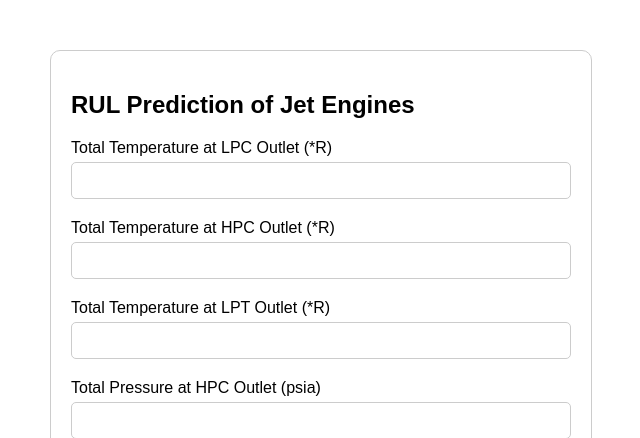
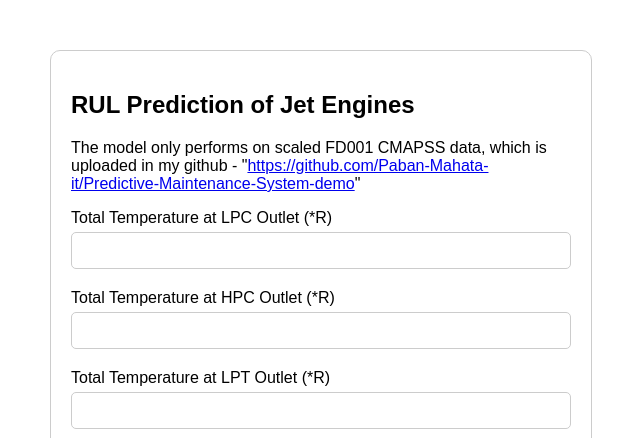
Before and after one commit to Paban-Mahata-it/Predictive-Maintenance-System-demo, a Flask app: page / in a window 1280 px wide. Shown: the top 438 px of the page, without its empty margins (319-959 px from the left). Run offline with Flask 3, Linux system fonts and the light colour scheme; parts of the project's set-up code (start-up, migrations or seed data) failed here and were passed over.

Commit message:
Added the dataset for people to use

```diff
--- a/templates/index.html
+++ b/templates/index.html
@@ -42,6 +42,8 @@
 <body>
     <div class="form-container">
         <h2>RUL Prediction of Jet Engines</h2>
+        <p>The model only performs on scaled FD001 CMAPSS data, which is uploaded in my github -
+            "<a href="https://github.com/Paban-Mahata-it/Predictive-Maintenance-System-demo">https://github.com/Paban-Mahata-it/Predictive-Maintenance-System-demo</a>"</p>
         <form action="/predict" method="post">
 
 
```
Also changed, not shown: README.md, 1 other file.
